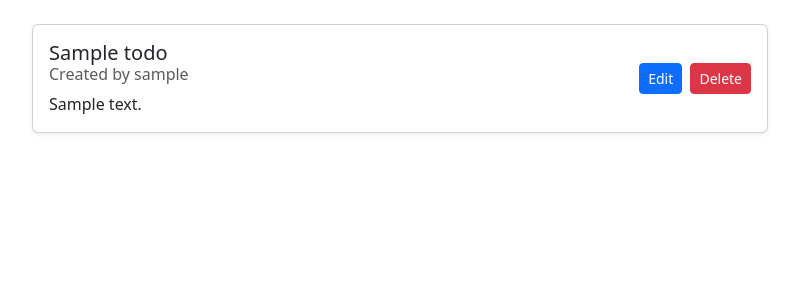
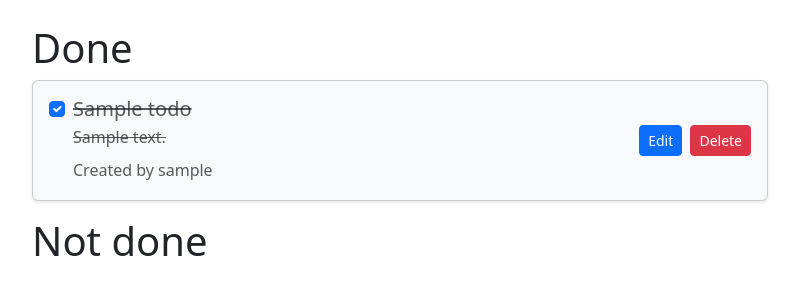
Before and after one commit to bossmoon229/todo-django, a Django app: page /todos/ in a window 1280 px wide. Shown: the part 56-356 px from the top of the page, without its empty margins (240-1039 px from the left). Run offline with Django 5.2, Linux system fonts and the light colour scheme; a user stored in the database is signed in; tables that the repository leaves empty hold one stand-in row (values such as "Sample post").

Commit message:
add indicator done for todo

```diff
--- a/todos/models.py
+++ b/todos/models.py
@@ -7,6 +7,8 @@ class Todo(models.Model):
     user= models.ForeignKey(User, on_delete=models.CASCADE, null=True)
     title = models.CharField(max_length=10)
     description = models.TextField(max_length=100)
+    is_done = models.BooleanField(default=False)
+    created_at = models.DateTimeField(auto_now_add=True)
 
     def __str__(self):
         return self.title
--- a/todos/templates/todos/todo.html
+++ b/todos/templates/todos/todo.html
@@ -3,35 +3,78 @@
   <div class="row justify-content-center">
     <div class="col-md-8">
 
+      <h1>Done</h1>
+
       {% for todo in todos %}
-      <div class="card mb-3 shadow-sm">
-        <div
-          class="card-body d-flex justify-content-between align-items-center"
-        >
-          <div>
-           {% comment %} {% if user %}{% endif %} {% endcomment %}
-            <h5 class="card-title mb-1">{{ todo.title }}</h5>
-            <h6 class="card-subtitle text-muted mb-2">Created by {{ user.username }}</h6>
-            <p class="card-text">{{ todo.description }}</p>
+      {% if todo.is_done %}
+
+        <div class="card mb-3 shadow-sm {% if todo.is_done %}bg-light text-muted{% endif %}">
+          <div class="card-body d-flex justify-content-between align-items-center">
+            <div class="form-check">
+              <input
+                class="form-check-input me-2"
+                type="checkbox"
+                onchange="window.location.href='{% url 'toggle_todo' todo.id %}'"
+                {% if todo.is_done %}checked{% endif %}>
+              <label class="form-check-label">
+                <h5 class="card-title mb-1 {% if todo.is_done %}text-decoration-line-through{% endif %}">
+                  {{ todo.title }}
+                </h5>
+                <p class="card-text {% if todo.is_done %}text-decoration-line-through{% endif %}">
+                  {{ todo.description }}
+                </p>
+                <h6 class="card-subtitle text-muted">Created by {{ user.username }}</h6>
+              </label>
             </div>
 
             <div class="text-end">
-            <a
-              href="{% url 'update_todo' todo.id %}"
-              class="btn btn-sm btn-primary me-1"
-              >Edit</a
-            >
-            <a
-              href="{% url 'delete_todo' todo.id %}"
-              class="btn btn-sm btn-danger"
-              >Delete</a
-            >
+              <a href="{% url 'update_todo' todo.id %}" class="btn btn-sm btn-primary me-1">Edit</a>
+              <a href="{% url 'delete_todo' todo.id %}" class="btn btn-sm btn-danger">Delete</a>
             </div>
           </div>
         </div>
+
+        {% endif %}
+
     {% empty %}
         <p class="text-center mt-4">No todos yet</p>
     {% endfor %}
+    <h1>Not done</h1>
+      {% for todo in todos %}
+      {% if todo.is_done == False %}
+
+        <div class="card mb-3 shadow-sm {% if todo.is_done %}bg-light text-muted{% endif %}">
+          <div class="card-body d-flex justify-content-between align-items-center">
+            <div class="form-check">
+              <input
+                class="form-check-input me-2"
+                type="checkbox"
+                onchange="window.location.href='{% url 'toggle_todo' todo.id %}'"
+                {% if todo.is_done %}checked{% endif %}>
+              <label class="form-check-label">
+                <h5 class="card-title mb-1 {% if todo.is_done %}text-decoration-line-through{% endif %}">
+                  {{ todo.title }}
+                </h5>
+                <p class="card-text {% if todo.is_done %}text-decoration-line-through{% endif %}">
+                  {{ todo.description }}
+                </p>
+                <h6 class="card-subtitle text-muted">Created by {{ user.username }}</h6>
+              </label>
+            </div>
+
+            <div class="text-end">
+              <a href="{% url 'update_todo' todo.id %}" class="btn btn-sm btn-primary me-1">Edit</a>
+              <a href="{% url 'delete_todo' todo.id %}" class="btn btn-sm btn-danger">Delete</a>
+            </div>
+          </div>
+        </div>
+
+        {% endif %}
+
+    {% empty %}
+        <p class="text-center mt-4">No todos yet</p>
+    {% endfor %}
+
     </div>
   </div>
 </div>
--- a/todos/urls.py
+++ b/todos/urls.py
@@ -6,5 +6,6 @@ urlpatterns = [
     path("", views.home_page, name="home_page"),
     path("create_todo/", views.create_todo, name="create_todo"),
     path("delete_todo/<int:id>", views.delete_todo, name="delete_todo"),
-    path("update_todo/<int:id>", views.update_todo, name="update_todo")
+    path("update_todo/<int:id>", views.update_todo, name="update_todo"),
+    path("toggle/<int:pk>/", views.toggle_todo, name="toggle_todo")
 ]
--- a/todos/views.py
+++ b/todos/views.py
@@ -28,7 +28,8 @@ def show_todos(request):
     else:
         return redirect("login_user")
 
-
+    done_todo = todos.filter(is_done = True)
+    not_done_todo = todos.filter(is_done = False)
     return render(request, "todos/todo.html", {"todos":todos})
 
 
@@ -65,3 +66,15 @@ def update_todo(request, id):
         todo.save()
         return redirect("show_todos")
     return render(request, "todos/update_todo.html", {"todo": todo})
+
+
+def toggle_todo(request, pk):
+    if request.user.is_superuser:
+
+        todo = get_object_or_404(Todo, pk=pk)
+    else:
+        todo = get_object_or_404(Todo, pk=pk, user = request.user)
+
+    todo.is_done = not todo.is_done
+    todo.save()
+    return redirect("show_todos")
```
Also changed, not shown: todos/migrations/0004_todo_created_at_todo_is_done.py (added). Lines whose indentation alone changed are shown as unchanged.
